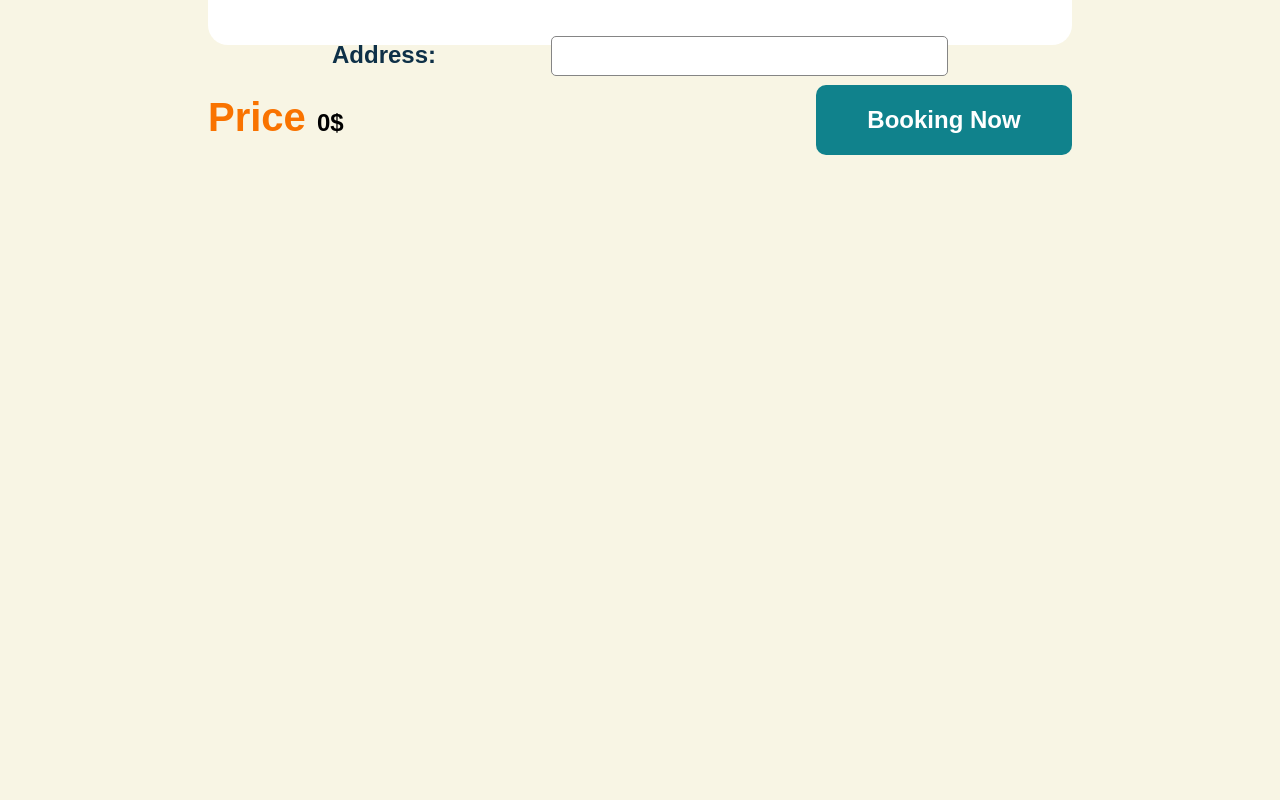
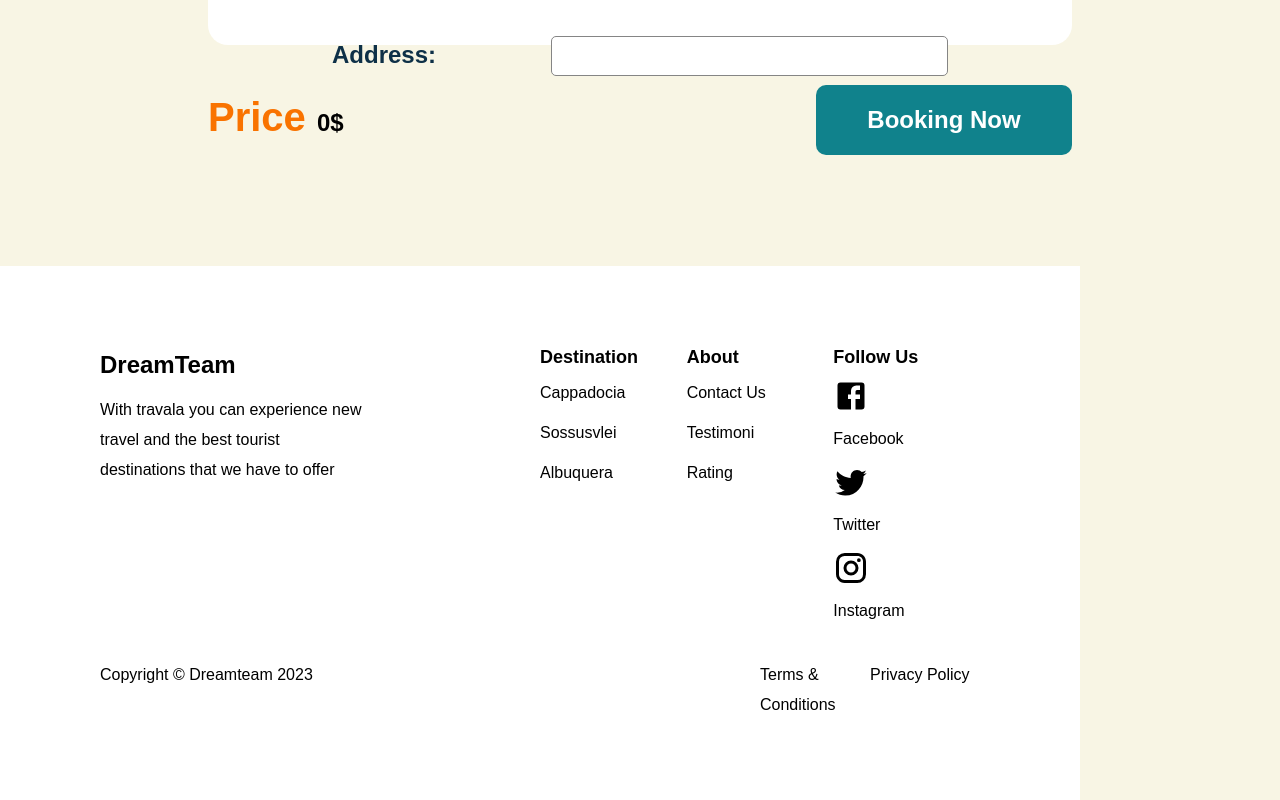
Before and after one commit to dreamteam19ct2/nextjs_travel, a Next.js app: page /payment in a window 1280 px wide. Shown: the part 690-1490 px from the top of the page. Before the commit the page ends 880 px from the top, so only its background shows below. Built offline with nearby package versions, Linux system fonts and the light colour scheme.

Commit message:
feat: ui footer

```diff
--- a/src/app/admin/update-tour/update_tour.module.css
+++ b/src/app/admin/update-tour/update_tour.module.css
@@ -130,4 +130,5 @@
 
 .button_create button {
     border: none;
+    color: white;
 }
--- a/src/app/globals.css
+++ b/src/app/globals.css
@@ -23,6 +23,7 @@ body {
   font-family: var(--font-family);
   height: 100vh;
   background-color: var(--background-main);
+  position: relative;
 }
 html {
   /* font-size: 24px; */
--- a/src/app/layout.tsx
+++ b/src/app/layout.tsx
@@ -1,6 +1,6 @@
 import './globals.css'
 // import Header from '@/components/layout/Header/header'
-
+import Footer from '@/components/layout/Footer/footer';
 export const metadata = {
   title: 'Create Next App',
   description: 'Generated by create next app',
@@ -16,6 +16,7 @@ export default function RootLayout({
       <body style={{ overflowX: "hidden" }}>
         {/* <Header /> */}
         {children}
+        <Footer/>
       </body>
     </html>
   );
--- a/src/components/layout/Footer/footer.module.css
+++ b/src/components/layout/Footer/footer.module.css
@@ -0,0 +1,25 @@
+.container__footer {
+  position: absolute;
+  width: 100vw;
+  left: -100px;
+  background-color: white;
+  margin-top: 100px;
+  padding: 80px 100px;
+}
+.title {
+  font-weight: 800;
+  font-size: 18px;
+  line-height: 22px;
+}
+.content {
+  font-weight: 400;
+  font-size: 16px;
+  line-height: 30px;
+  width: 60%;
+  margin-top: 10px;
+}
+.icon{
+    width: 24px;
+    height: 24px;
+    margin-right: 10px;
+}
--- a/src/components/layout/Footer/footer.tsx
+++ b/src/components/layout/Footer/footer.tsx
@@ -1,8 +1,56 @@
+'use client'
 import styles from './footer.module.css'
-
+import Grid from "@mui/material/Grid";
+import InstagramIcon from "@mui/icons-material/Instagram";
+import TwitterIcon from "@mui/icons-material/Twitter";
+import FacebookIcon from "@mui/icons-material/Facebook";
 export default function Footer() {
     return (
-        <div className={styles.footer}></div>
-    )
+      <>
+        <Grid container spacing={0} className={styles.container__footer}>
+          <Grid item xs={6}>
+            <h2>DreamTeam</h2>
+            <p className={styles.content}>
+              With travala you can experience new travel and the best tourist
+              destinations that we have to offer
+            </p>
+          </Grid>
+          <Grid item xs={2}>
+            <div className={styles.title}>Destination</div>
+            <div className={styles.content}>Cappadocia</div>
+            <div className={styles.content}>Sossusvlei</div>
+            <div className={styles.content}>Albuquera</div>
+          </Grid>
+          <Grid item xs={2}>
+            <div className={styles.title}>About</div>
+            <div className={styles.content}>Contact Us</div>
+            <div className={styles.content}>Testimoni</div>
+            <div className={styles.content}>Rating</div>
+          </Grid>
+          <Grid item xs={2}>
+            <div className={styles.title}>Follow Us</div>
+            <div className={styles.content}>
+              <FacebookIcon className={styles.icon} />
+              Facebook
+            </div>
+            <div className={styles.content}>
+              <TwitterIcon className={styles.icon} />
+              Twitter
+            </div>
+            <div className={styles.content}>
+              <InstagramIcon className={styles.icon} />
+              Instagram
+            </div>
+          </Grid>
+          <Grid item xs={9} style={{marginTop: "24px" }}>
+            <p className={styles.content}>Copyright © Dreamteam 2023 </p>
+          </Grid>
+          <Grid item xs={3} style={{ display: "flex", marginTop: "24px" }}>
+            <p className={styles.content}>Terms & Conditions </p>
+            <p className={styles.content}>Privacy Policy </p>
+          </Grid>
+        </Grid>
+      </>
+    );
 
 }
--- a/src/components/layout/HeaderAdmin/header_admin.tsx
+++ b/src/components/layout/HeaderAdmin/header_admin.tsx
@@ -3,6 +3,7 @@
 import React, { useState } from "react";
 import styles from "./header_admin.module.css";
 import FlightTakeoffIcon from "@mui/icons-material/FlightTakeoff";
+import Link from "next/link";
 
 export default function HeaderAdmin() {
   const [selectRoute, setselectRoute] = useState("tour");
@@ -17,6 +18,7 @@ export default function HeaderAdmin() {
           <div className={styles.nameLogo}>TRVL</div>
         </div>
         <div className={styles.header__router}>
+          <Link href="/admin">
             <div
               className={
                 selectRoute === "tour" ? styles.selectRoute : styles.router
@@ -25,6 +27,9 @@ export default function HeaderAdmin() {
             >
               Tour
             </div>
+          </Link>
+
+          <Link href="/admin/check_tour">
             <div
               className={
                 selectRoute === "Approve" ? styles.selectRoute : styles.router
@@ -33,6 +38,7 @@ export default function HeaderAdmin() {
             >
               Approve
             </div>
+          </Link>
         </div>
       </div>
     </>
```
Also changed, not shown: src/app/admin/update-tour/page.tsx (+89 -21 lines). Lines whose indentation alone changed are shown as unchanged.
